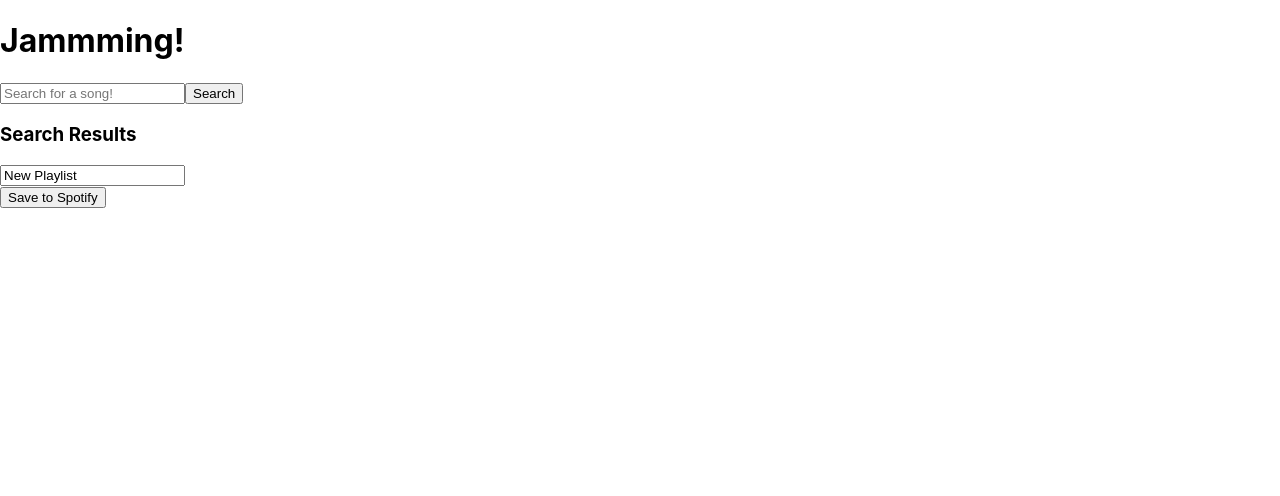
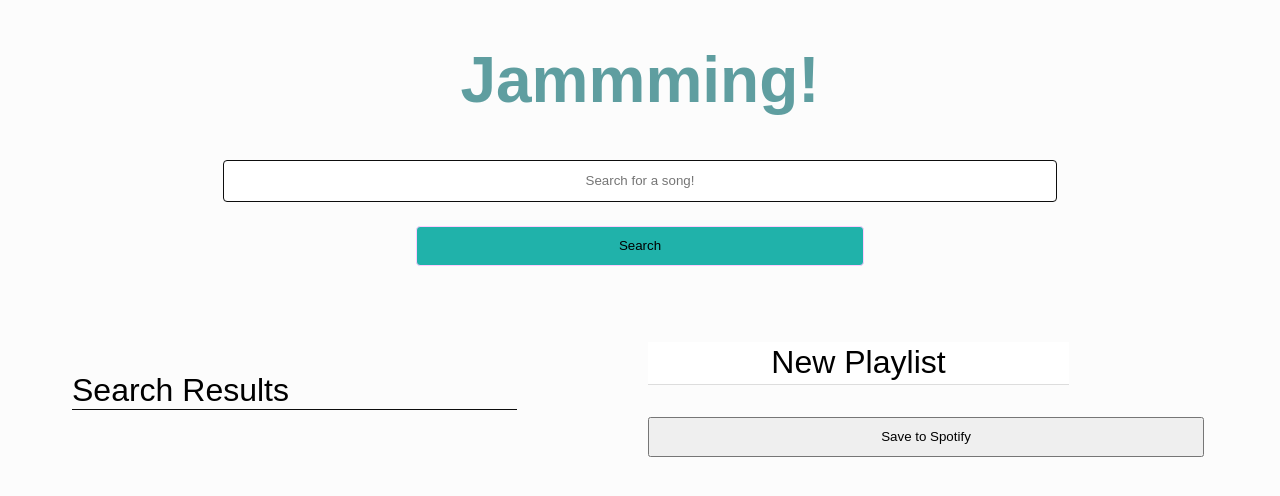
Before and after one commit to huynh-ivan/jammming, a React (Create React App) app: page / in a window 1280 px wide. Shown: the top 496 px of the page. Built offline with nearby package versions, Linux system fonts and the light colour scheme.

Commit message:
import CSS files to corresponding JS files

```diff
--- a/src/components/App.js
+++ b/src/components/App.js
@@ -1,9 +1,10 @@
-import React, { useCallback, useEffect, useState } from 'react';
+import React, { useCallback, useState } from 'react';
 import SearchBar from './SearchBar';
 import SearchResults from './SearchResults';
 import Playlist from './Playlist';
 import Spotify from '../utils/Spotify';
-import { mockTracks, mockPlaylist } from '../MockData/MockData';
+
+import "../css_modules/App.css";
 
 
 function App() {
--- a/src/components/Playlist.js
+++ b/src/components/Playlist.js
@@ -1,5 +1,7 @@
 import React, { useCallback } from "react";
 import Tracklist from "./Tracklist";
+
+import "../css_modules/Playlist.css"
 
 
 function Playlist(props) {
--- a/src/components/SearchBar.js
+++ b/src/components/SearchBar.js
@@ -1,4 +1,5 @@
 import React, { useCallback, useState } from "react";
+import "../css_modules/SearchBar.css"
 
 function SearchBar(props) {
   const [term, setTerm] = useState('')
--- a/src/components/SearchResults.js
+++ b/src/components/SearchResults.js
@@ -1,5 +1,7 @@
 import React from "react";
 import Tracklist from "./Tracklist";
+
+import "../css_modules/SearchResults.css"
 
 // this component stores the function(s) that update both the tracklist and playlist.
 // it is stateless in that it doesn't manage state itself
@@ -7,7 +9,7 @@ import Tracklist from "./Tracklist";
 function SearchResults(props) {
   return (
     <div className="SearchResults">
-      <h3>Search Results</h3>
+      <h3 className="SearchHeading">Search Results</h3>
       <Tracklist
         tracks={props.results}
         onAdd={props.onAdd} />
--- a/src/components/Track.js
+++ b/src/components/Track.js
@@ -1,4 +1,6 @@
 import React, { useCallback } from "react";
+
+import "../css_modules/Track.css"
 
 function Track(props) {
 
--- a/src/components/Tracklist.js
+++ b/src/components/Tracklist.js
@@ -1,5 +1,7 @@
 import React from 'react';
 import Track from './Track';
+
+import '../css_modules/Tracklist.css'
 
 const Tracklist = (props) => {
   return (
```
